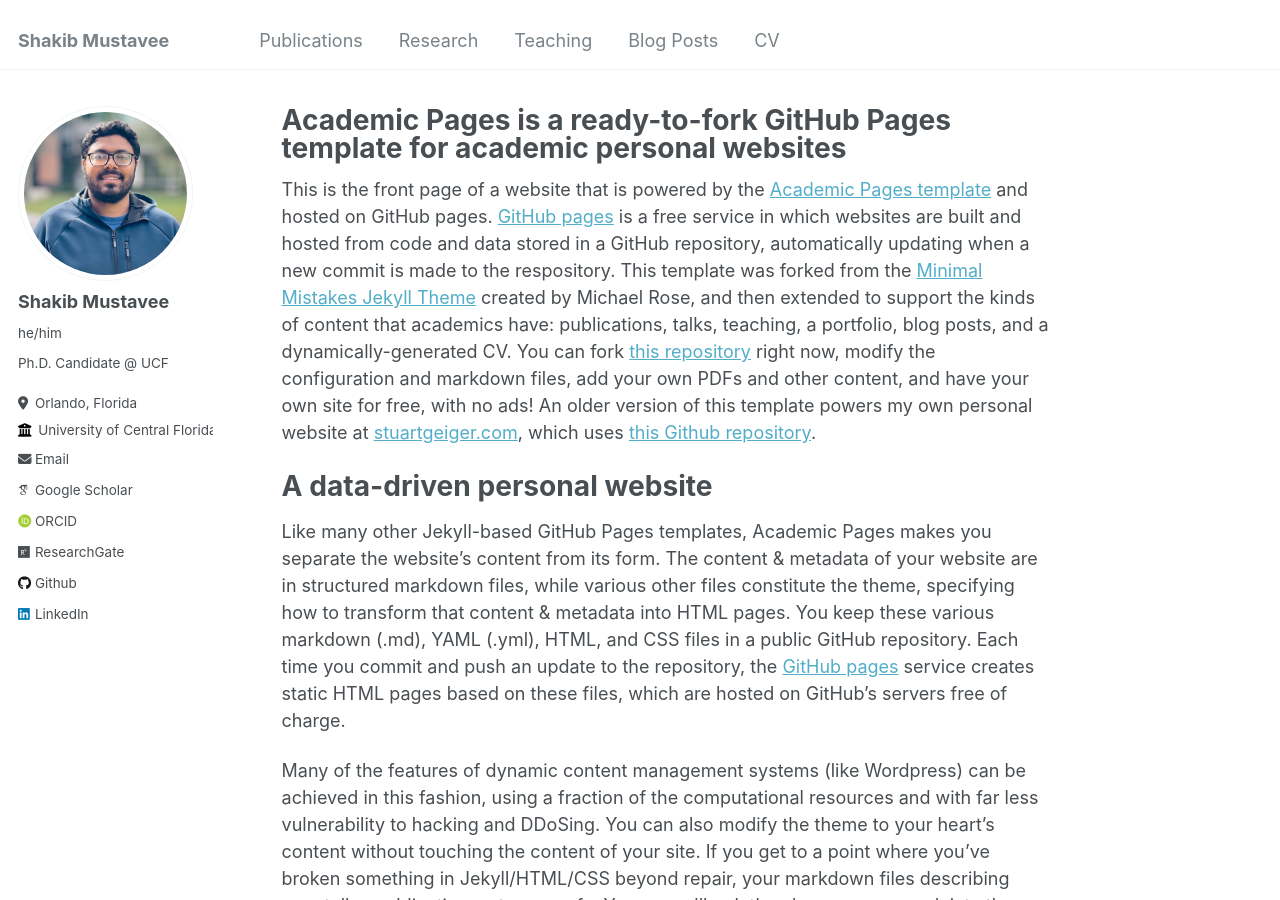
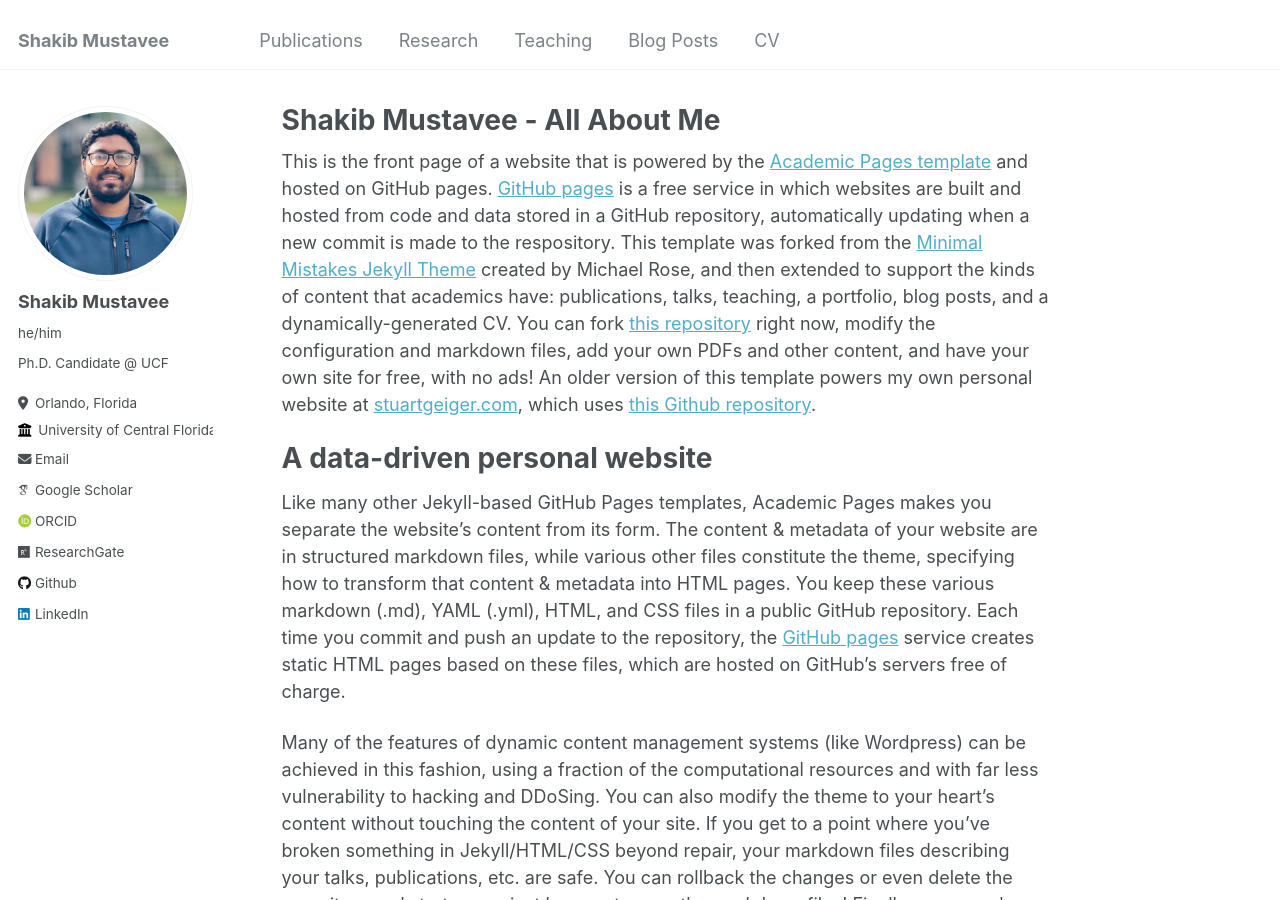
Before and after one commit to mustavee/mustavee.github.io, a Jekyll site: the page built from _pages/about.md, in a window 1280 px wide and 900 px high. Built offline with Jekyll 4.4.1, drawn with Linux system fonts in a browser that asks for light colours; some web fonts are replaced.

Commit message:
Update about.md title change

```diff
--- a/_pages/about.md
+++ b/_pages/about.md
@@ -1,6 +1,6 @@
 ---
 permalink: /
-title: "Academic Pages is a ready-to-fork GitHub Pages template for academic personal websites"
+title: "Shakib Mustavee - All About Me"
 author_profile: true
 redirect_from:
   - /about/
```
